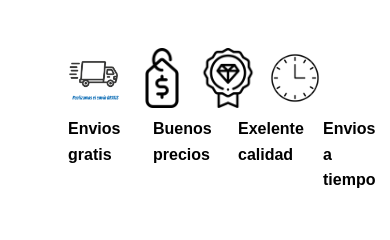
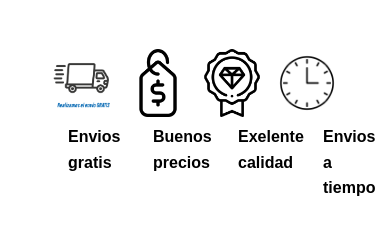
Before and after one commit to stedro/trabajo-2, a plain HTML site: page nosotros.html in a window 390 px wide. Shown: the part 860-1100 px from the top of the page. Drawn offline with Linux system fonts and the light colour scheme.

Commit message:
Update estilos.css

```diff
--- a/css/estilos.css
+++ b/css/estilos.css
@@ -251,7 +251,7 @@ footer {
         padding: 1px;
     }
     .img{
-        width: 60px;
+        width: 68px;
         margin-left: 1px;
         margin-right: 1px;
     }
```
